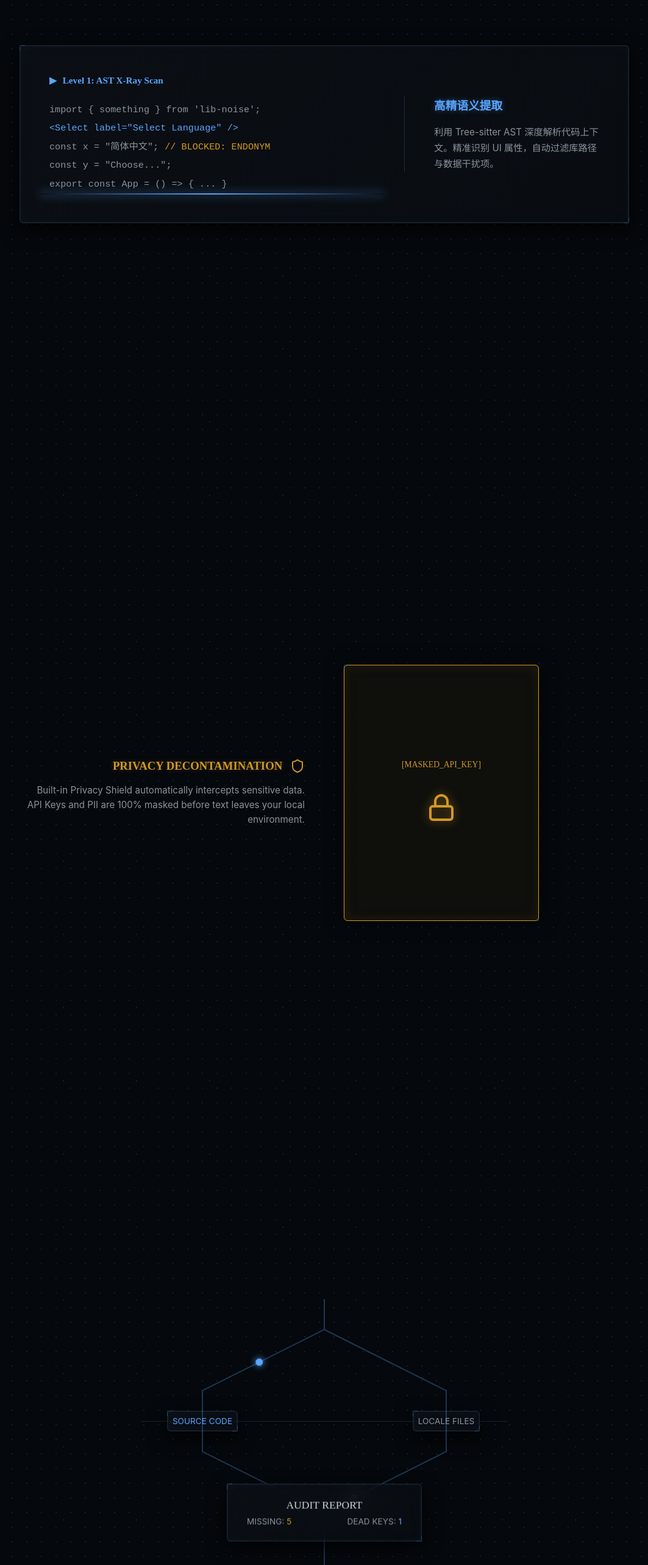
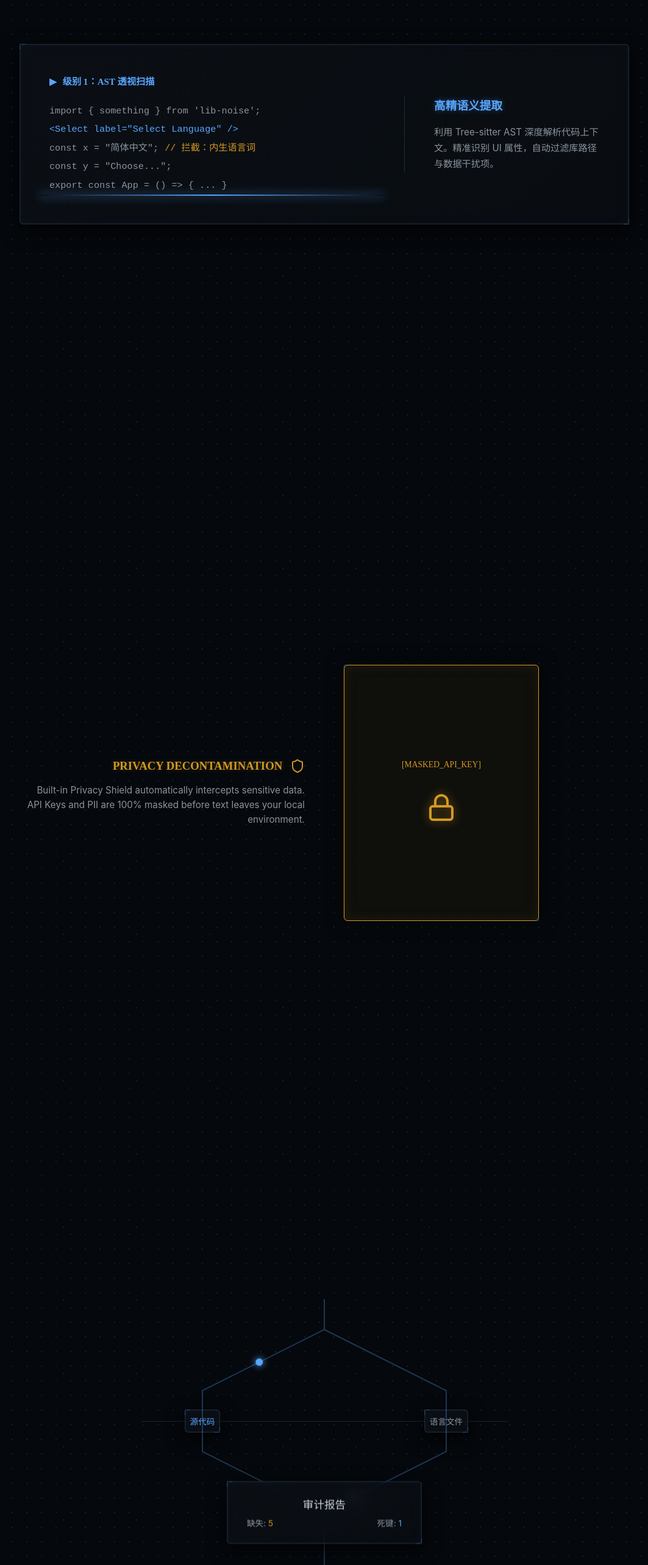
Before and after one commit to Shirolin/i18n-agent-skill, a React (Vite) app: page / in a window 1280 px wide. Shown: the part 1180-3746 px from the top of the page at 61% size, without its empty margins (88-1151 px from the left). Built offline with nearby package versions, Linux system fonts and the light colour scheme.

Commit message:
i18n(site): 彻底提取深层UI组件和代码注释中的硬编码字符串

```diff
--- a/src/components/AuditEngine.tsx
+++ b/src/components/AuditEngine.tsx
@@ -1,5 +1,6 @@
 import { useRef } from 'react';
 import { motion, MotionValue, useTransform } from 'framer-motion';
+import { useTranslation } from 'react-i18next';
 
 interface Props {
   scrollProgress: MotionValue<number>;
@@ -7,6 +8,7 @@ interface Props {
 
 const AuditEngine = ({ scrollProgress }: Props) => {
   const containerRef = useRef<HTMLDivElement>(null);
+  const { t } = useTranslation();
 
   // 控制 Audit 报告面板的平滑出现 (假设在页面 1/2 到 3/4 处)
   const panelOpacity = useTransform(scrollProgress, [0.6, 0.65], [0, 1]);
@@ -41,12 +43,12 @@ const AuditEngine = ({ scrollProgress }: Props) => {
 
         <div style={{ position: 'absolute', top: '200px', left: '0', transform: 'translateY(-50%)', textAlign: 'center', width: '200px' }}>
           <div className="hud-panel" style={{ padding: '0.5rem', display: 'inline-block', fontSize: '0.85rem', color: 'var(--primary)' }}>
-            SOURCE CODE
+            {t('audit.src_code')}
           </div>
         </div>
         <div style={{ position: 'absolute', top: '200px', right: '0', transform: 'translateY(-50%)', textAlign: 'center', width: '200px' }}>
           <div className="hud-panel" style={{ padding: '0.5rem', display: 'inline-block', fontSize: '0.85rem', color: 'var(--text-muted)' }}>
-            LOCALE FILES
+            {t('audit.locales')}
           </div>
         </div>
 
@@ -68,11 +70,11 @@ const AuditEngine = ({ scrollProgress }: Props) => {
           }}
         >
           <div style={{ fontFamily: 'Technical', fontSize: '1.1rem', color: 'var(--text)', marginBottom: '0.5rem' }}>
-            AUDIT REPORT
+            {t('audit.report_title')}
           </div>
           <div style={{ display: 'flex', justifyContent: 'space-between', fontSize: '0.85rem', color: 'var(--text-muted)' }}>
-            <span>MISSING: <span style={{ color: 'var(--accent)' }}>5</span></span>
-            <span>DEAD KEYS: <span style={{ color: 'var(--primary)' }}>1</span></span>
+            <span>{t('audit.missing')}: <span style={{ color: 'var(--accent)' }}>5</span></span>
+            <span>{t('audit.dead')}: <span style={{ color: 'var(--primary)' }}>1</span></span>
           </div>
         </motion.div>
       </div>
--- a/src/components/FinalEvolution.tsx
+++ b/src/components/FinalEvolution.tsx
@@ -84,7 +84,7 @@ const FinalEvolution = ({ scrollProgress }: Props) => {
               color: 'var(--primary)',
               letterSpacing: '0.1em',
               opacity: 0.8
-            }}>SYNC: {lang}</span>
+            }}>{t('evolution.sync')}: {lang}</span>
           </div>
         ))}
       </motion.div>
@@ -148,7 +148,7 @@ const FinalEvolution = ({ scrollProgress }: Props) => {
             padding: '0 10px'
           }}
         >
-          RESTARTING CYCLE...
+          {t('evolution.restarting')}
         </motion.span>
       </div>
 
--- a/src/components/ScannerStation.tsx
+++ b/src/components/ScannerStation.tsx
@@ -58,7 +58,7 @@ const ScannerStation = ({ scrollProgress }: Props) => {
             <div style={{ fontFamily: 'Technical', fontSize: '0.95rem', color: 'var(--text-muted)' }}>
               <div style={{ color: 'var(--primary)', marginBottom: '1.5rem', fontWeight: 'bold' }}>
                 <span style={{ marginRight: '10px' }}>▶</span>
-                Level 1: AST X-Ray Scan
+                {t('scanner.level')}
               </div>
               <pre style={{ lineHeight: '2', margin: 0 }}>
                 {`import { something } from 'lib-noise';`} <br/>
@@ -69,7 +69,7 @@ const ScannerStation = ({ scrollProgress }: Props) => {
 
                 {`const x = "简体中文";`}
                 <motion.span style={{ color: 'var(--accent)', opacity: opacityEndonym, marginLeft: '10px' }}>
-                  // BLOCKED: ENDONYM
+                  // {t('scanner.blocked')}
                 </motion.span> <br/>
 
                 {`const y = "Choose...";`} <br/>
--- a/src/locales/en.json
+++ b/src/locales/en.json
@@ -8,7 +8,9 @@
   },
   "scanner": {
     "title": "PRECISION EXTRACTION",
-    "desc": "Deep context parsing via Tree-sitter AST. Accurately identifies UI attributes while automatically filtering library paths and data noise."
+    "desc": "Deep context parsing via Tree-sitter AST. Accurately identifies UI attributes while automatically filtering library paths and data noise.",
+    "level": "Level 1: AST X-Ray Scan",
+    "blocked": "BLOCKED: ENDONYM"
   },
   "privacy": {
     "title": "PRIVACY DECONTAMINATION",
@@ -24,6 +26,8 @@
   "evolution": {
     "title": "L3 TRUTH SECURED",
     "desc": "Manual Commit confirms final translation. All items are locked into <1>L3 Approved State</1>, ensuring immutable consistency and robust evolution.",
+    "sync": "SYNC",
+    "restarting": "RESTARTING CYCLE...",
     "footer": "© 2026 i18n-agent-skill | Continuous Globalization, Continuous Evolution."
   }
 }
--- a/src/locales/zh.json
+++ b/src/locales/zh.json
@@ -8,7 +8,9 @@
   },
   "scanner": {
     "title": "高精语义提取",
-    "desc": "利用 Tree-sitter AST 深度解析代码上下文。精准识别 UI 属性，自动过滤库路径与数据干扰项。"
+    "desc": "利用 Tree-sitter AST 深度解析代码上下文。精准识别 UI 属性，自动过滤库路径与数据干扰项。",
+    "level": "级别 1：AST 透视扫描",
+    "blocked": "拦截：内生语言词"
   },
   "privacy": {
     "title": "隐私洗涤脱敏",
@@ -18,12 +20,14 @@
     "src_code": "源代码",
     "locales": "语言文件",
     "report_title": "审计报告",
-    "missing": "缺失翻译",
-    "dead": "冗余死键"
+    "missing": "缺失",
+    "dead": "死键"
   },
   "evolution": {
     "title": "L3 级真理锁定",
     "desc": "人工 Commit 确认最终翻译。所有翻译项已锁定为 <1>L3 终审状态</1>，确保内容一致且不可篡改，驱动项目稳健演进。",
+    "sync": "同步中",
+    "restarting": "正在重启循环...",
     "footer": "© 2026 i18n-agent-skill | 持续全球化，持续进化。"
   }
 }
```
